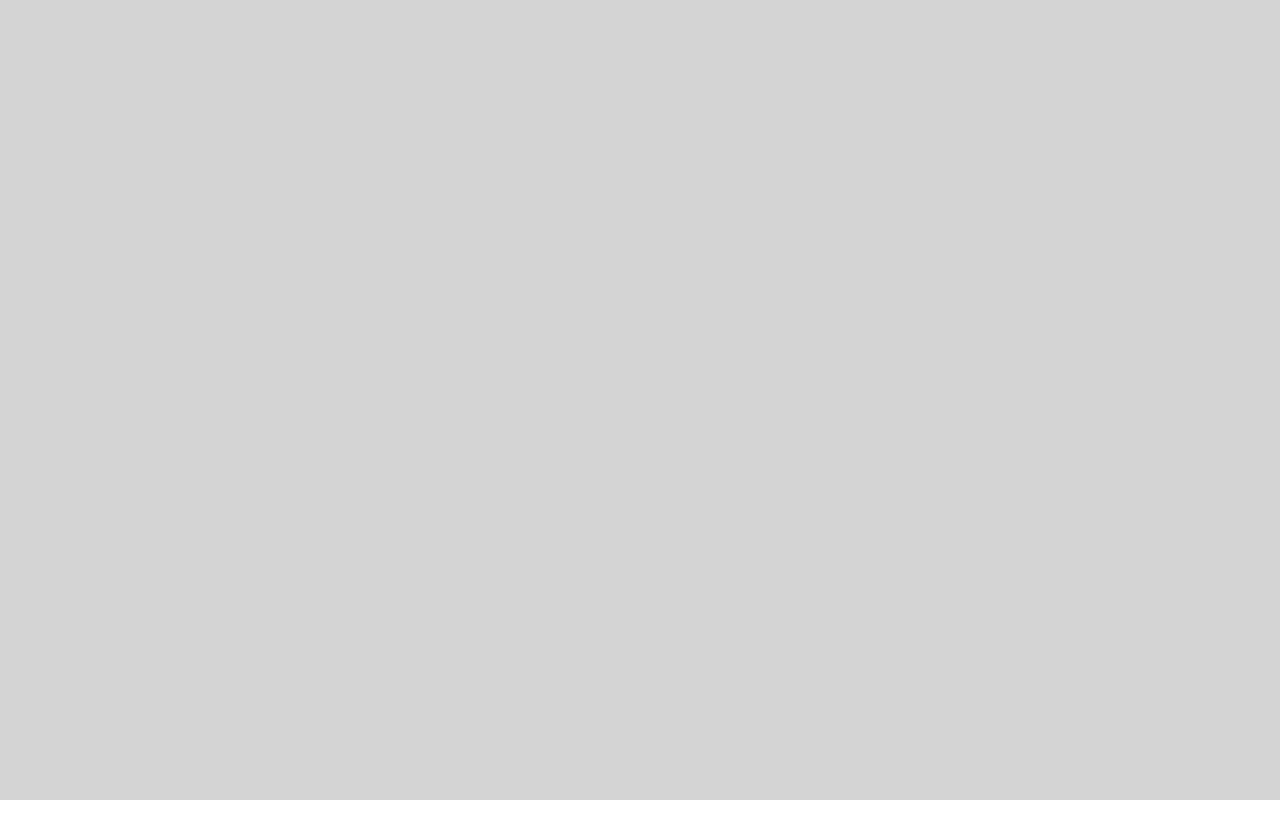
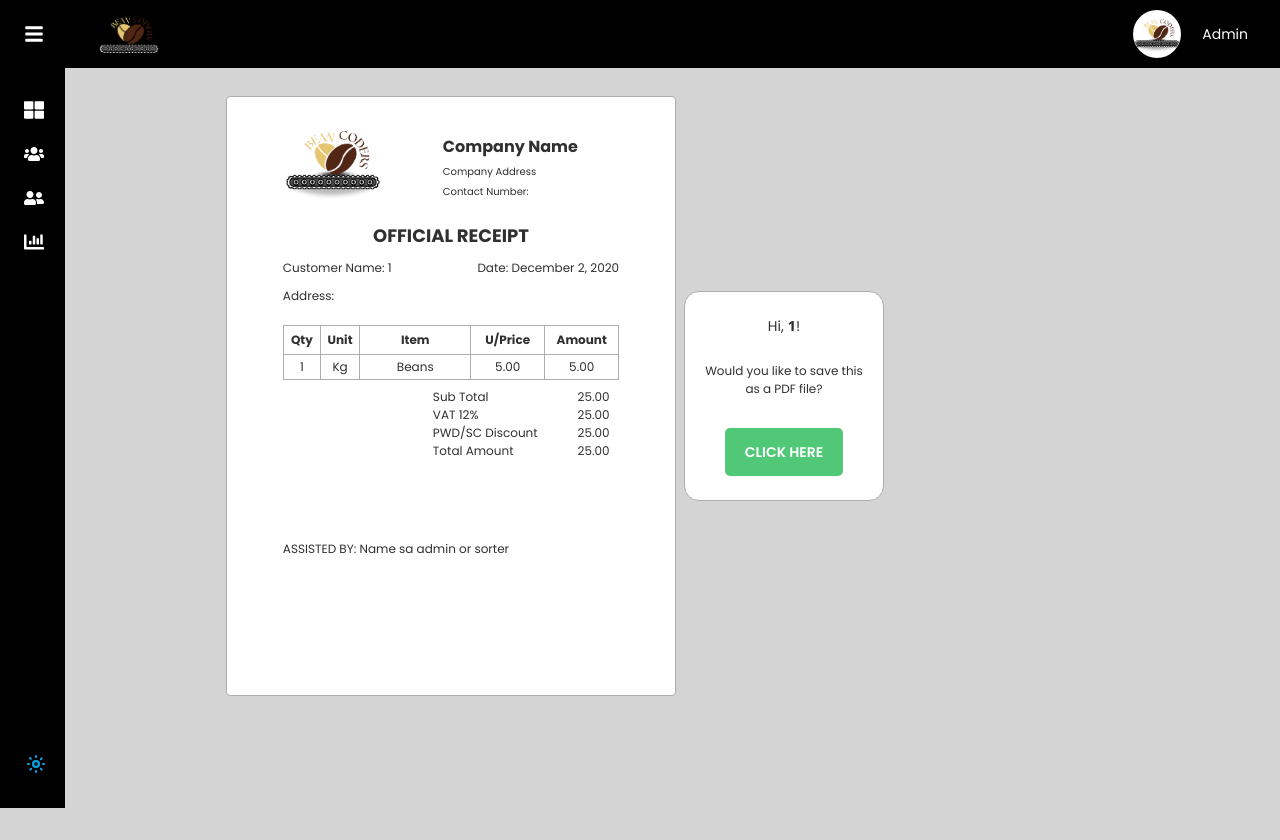
Before and after one commit to joephinecalapiz/beancoders-coffee-sorters, a React (Vite) app: page /status/receipt/1 in a window 1280 px wide. Before the commit this address had no page. Before the commit the page ends 800 px from the top, so only its background shows below. Built offline with nearby package versions, Linux system fonts and the light colour scheme; no server answers.

Commit message:
update path link

```diff
--- a/src/App.jsx
+++ b/src/App.jsx
@@ -113,10 +113,10 @@ function App() {
         <Route path="/company" element={<CompanyDetails />} />
         <Route path="/profile" element={<Profile />} />
         <Route
-          path="/customerstatus/:customerName"
+          path="customer/customerstatus/:customerName"
           element={<SortingStatus />}
         />
-        <Route path="/receipt/:customerId" element={<Receipt />} />
+        <Route path="status/receipt/:customerId" element={<Receipt />} />
       </Routes>
     </BrowserRouter>
   );
--- a/src/screens/DashboardScreen/Customers.jsx
+++ b/src/screens/DashboardScreen/Customers.jsx
@@ -355,7 +355,7 @@ const Customers = () => {
                           onClick={() => {
                             sessionStorage.setItem("customerId", customer.id);
                             navigate(
-                              `/customerstatus/${customer.customerName}`
+                              `customer/customerstatus/${customer.customerName}`
                             );
                           }}
                           className="see-more-button focus:outline-none"
--- a/src/screens/DashboardScreen/Status.jsx
+++ b/src/screens/DashboardScreen/Status.jsx
@@ -264,7 +264,7 @@ const Status = () => {
                       <td className="poppins-font">
                         <button
                           onClick={() => {
-                            navigate(`/receipt/${sorted.customerName}`);
+                            navigate(`status/receipt/${sorted.customerName}`);
                             // navigate(`/customerstatus/${sorted.customerName}`);
                           }}
                           className="see-more-button focus:outline-none"
--- a/src/screens/ReceiptScreen/Receipt.jsx
+++ b/src/screens/ReceiptScreen/Receipt.jsx
@@ -13,7 +13,7 @@ import BeansLogo from "../../assets/beansLogo.png"; // Import the image here
 const Receipt = () => {
   const { customerId } = useParams();
   const [receiptDetails, setReceiptDetails] = useState([]);
-  const [navVisible, showNavbar] = useState(false);
+  const [navVisible, showNavbar] = useState(true);
   const contentRef = useRef(null);
 
   useEffect(() => {
```
